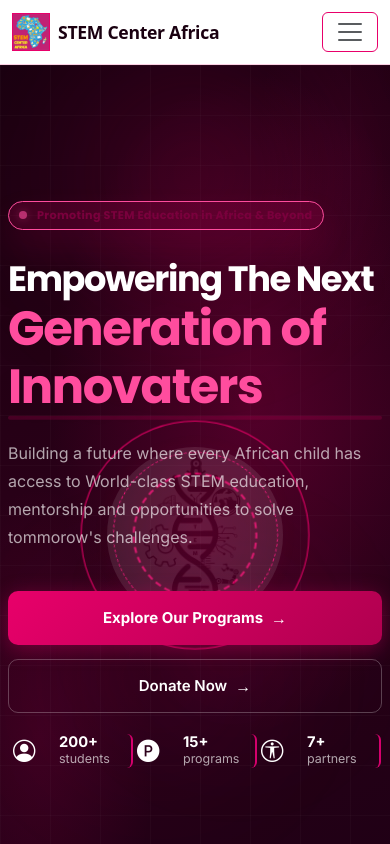
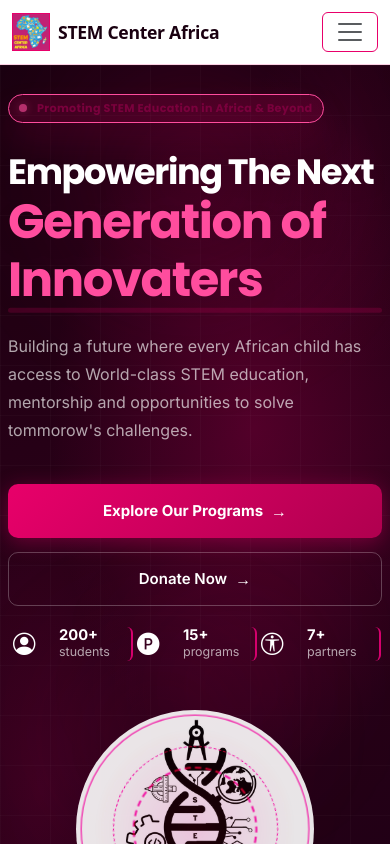
Before and after one commit to Wanga9802/STEMCENTERAFRICA_website, a React (Vite) app in the folder Stem-center-Africa/: page / in a window 390 px wide. Shown: the top 844 px of the page. Built offline with nearby package versions, Linux system fonts and the light colour scheme.

Commit message:
mobile-resposivness

```diff
--- a/Stem-center-Africa/src/Styles/Herosection.css
+++ b/Stem-center-Africa/src/Styles/Herosection.css
@@ -520,40 +520,35 @@
 }
 
 
-
-/* ── MOBILE: Right column as background underlay ── */
+/* ── MOBILE: Stack columns normally ── */
 @media (max-width: 767px) {
 
-  .sc-hero .row.align-items-center {
+  .sc-hero .col-md-5 {
     position: relative;
-  }
-
-  .sc-hero .col-md-5 {
-    position: absolute;
-    inset: 0;
+    inset: auto;
     width: 100% !important;
     max-width: 100% !important;
-    z-index: 0;
-    pointer-events: none;
+    z-index: 10;
+    pointer-events: auto;
   }
 
   .sc-hero__visual {
     width: 100%;
-    height: 100%;
-    min-height: 100%;
-    opacity: 0.10;
+    opacity: 1;
+    margin-top: 1.5rem;
+    justify-content: center;
   }
 
   .sc-visual__ring   { width: 220px; height: 220px; }
   .sc-visual__ring--2 { width: 165px; height: 165px; }
   .sc-visual__ring--3 { width: 120px; height: 120px; }
 
- .sc-hero__img {
-    width: 48% !important;
-    max-width: 48% !important;
+  .sc-hero__img {
+    width: 65% !important;
+    max-width: 65% !important;
     transform: none !important;
-    opacity: 0.10;
-    mix-blend-mode: luminosity;
+    opacity: 0.9;
+    mix-blend-mode: soft-light;
   }
 
   .sc-hero .col-md-7 {
```
Also changed, not shown: Stem-center-Africa/src/assets/computers (1).jpg (renamed from Stem-center-Africa/src/assets/computers.jpg).
